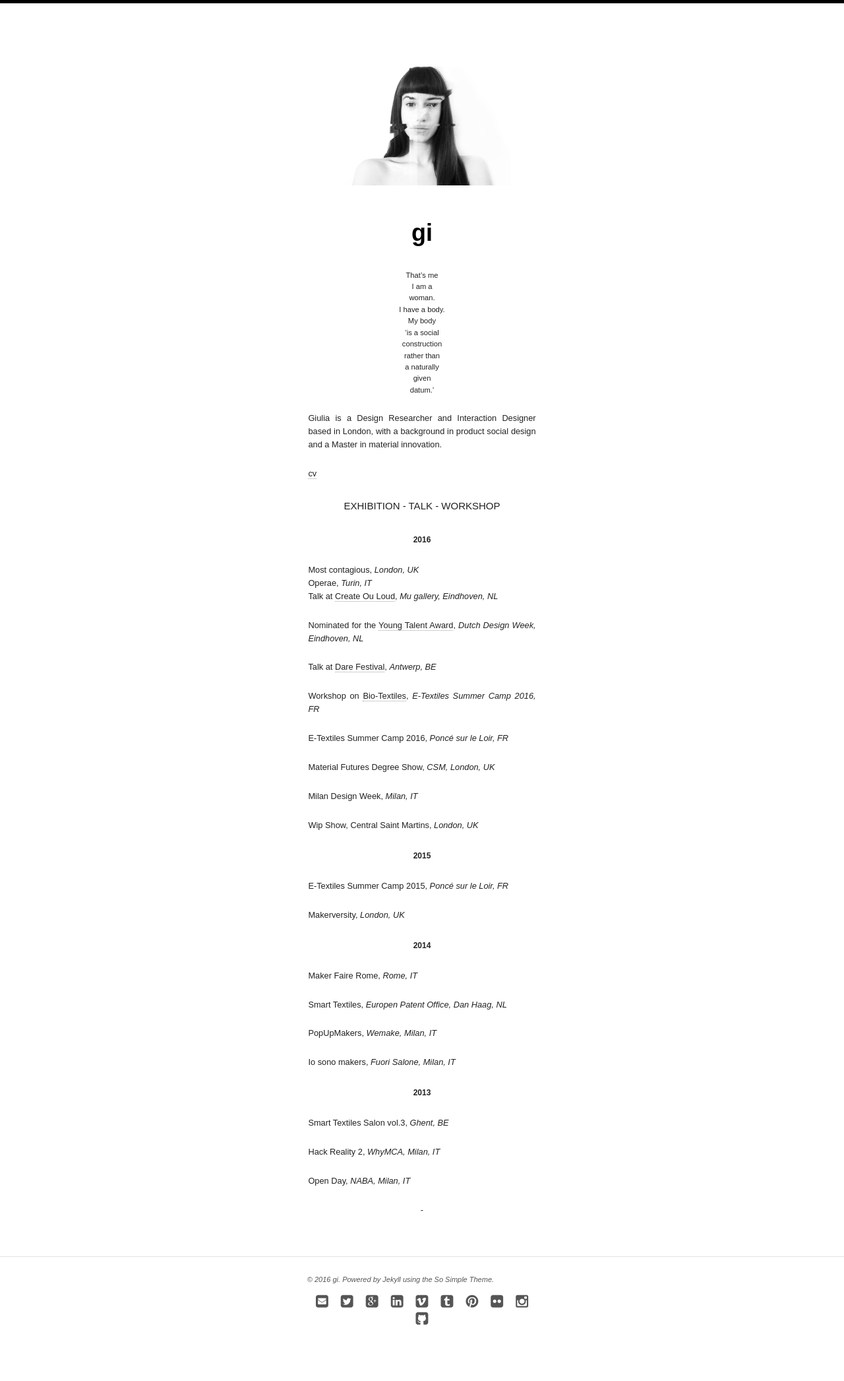
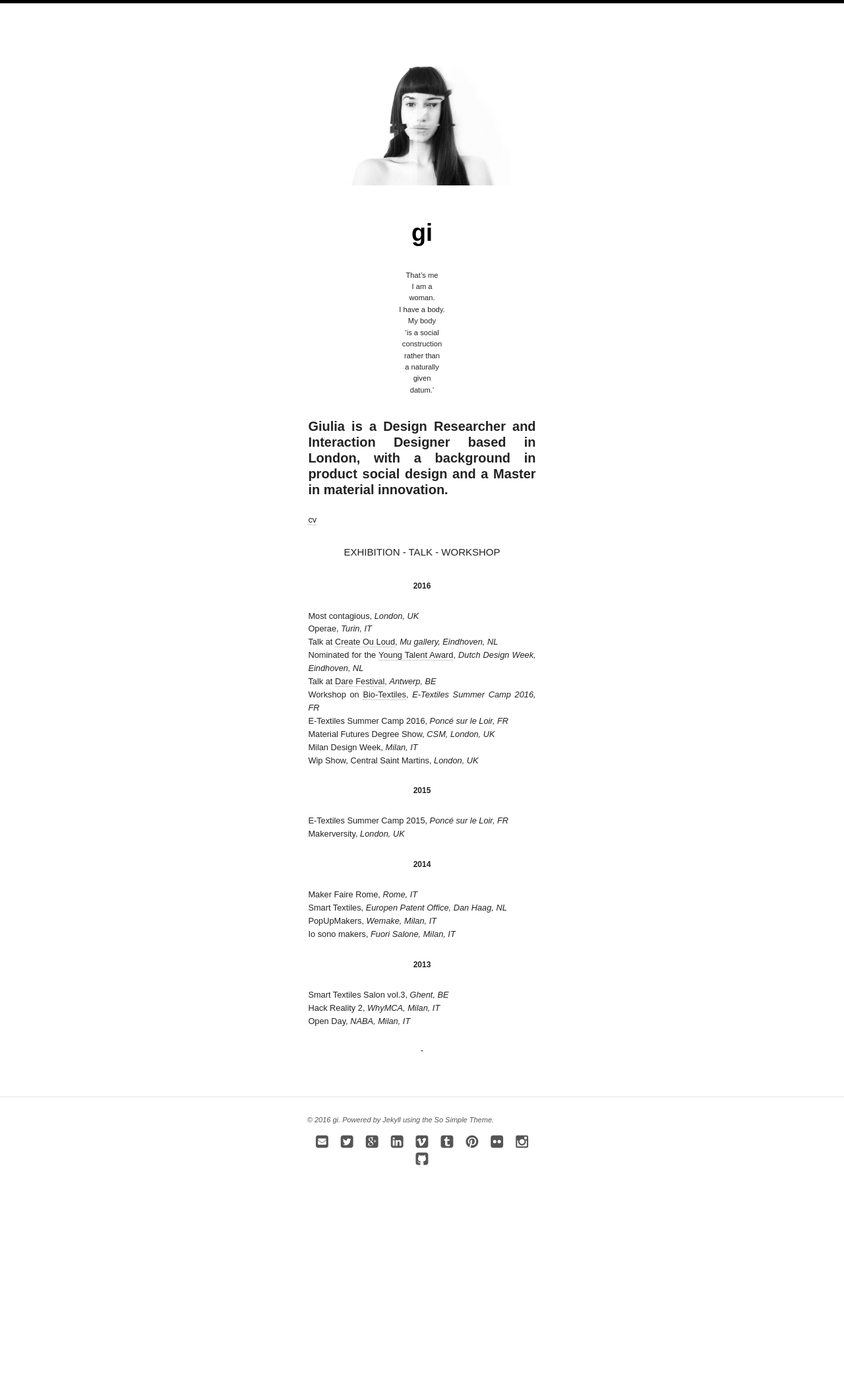
Before and after one commit to giuliatomasello/giuliatomasello.github.io, a Jekyll site: the page built from index.md, in a window 1280 px wide. Shown: the whole page at 66% size. Built offline with Jekyll 4.4.1, drawn with Linux system fonts in a browser that asks for light colours; nearby versions of some CDN libraries; after the commit the page ends 1851 px from its top, so only the background shows below that.

```diff
--- a/index.md
+++ b/index.md
@@ -17,7 +17,7 @@ given
 datum.’
 
 
-Giulia is a Design Researcher and Interaction Designer based in London, with a background in product social design and a Master in material innovation.
+##### Giulia is a Design Researcher and Interaction Designer based in London, with a background in product social design and a Master in material innovation.
 
 
 [cv](http://issuu.com/giuliatomasello4/docs/cv_giulia_tomasello)
@@ -29,46 +29,30 @@ Giulia is a Design Researcher and Interaction Designer based in London, with a b
 Most contagious, *London, UK*
 Operae, *Turin, IT*
 Talk at [Create Ou Loud](http://www.facebook.com/events/1602425956732689/), *Mu gallery, Eindhoven, NL*
-
 Nominated for the [Young Talent Award](http://www.manifestations.nl/index.php/category/young-talent/?lang=en), *Dutch Design Week, Eindhoven, NL*
-
 Talk at [Dare Festival](http://darefest16.sched.org/speaker/giulia_tomasello.1v2dimwn), *Antwerp, BE*
-
 Workshop on [Bio-Textiles](http://etextile-summercamp.org/2016/bio-textiles/), *E-Textiles Summer Camp 2016, FR*
-
 E-Textiles Summer Camp 2016, *Poncé sur le Loir, FR*
-
 Material Futures Degree Show, *CSM, London, UK*
-
 Milan Design Week, *Milan, IT*
-
 Wip Show, Central Saint Martins, *London, UK*
-
 
 **<center>2015</center>**
 
 E-Textiles Summer Camp 2015, *Poncé sur le Loir, FR*
-
 Makerversity, *London, UK*
-
 
 **<center>2014</center>**
 
 Maker Faire Rome, *Rome, IT*
-
 Smart Textiles, *Europen Patent Office, Dan Haag, NL*
-
 PopUpMakers, *Wemake, Milan, IT*
-
 Io sono makers, *Fuori Salone, Milan, IT*
-
 
 **<center>2013</center>**
 
 Smart Textiles Salon vol.3, *Ghent, BE*
-
 Hack Reality 2, *WhyMCA, Milan, IT*
-
 Open Day, *NABA, Milan, IT*
 
 -
```
